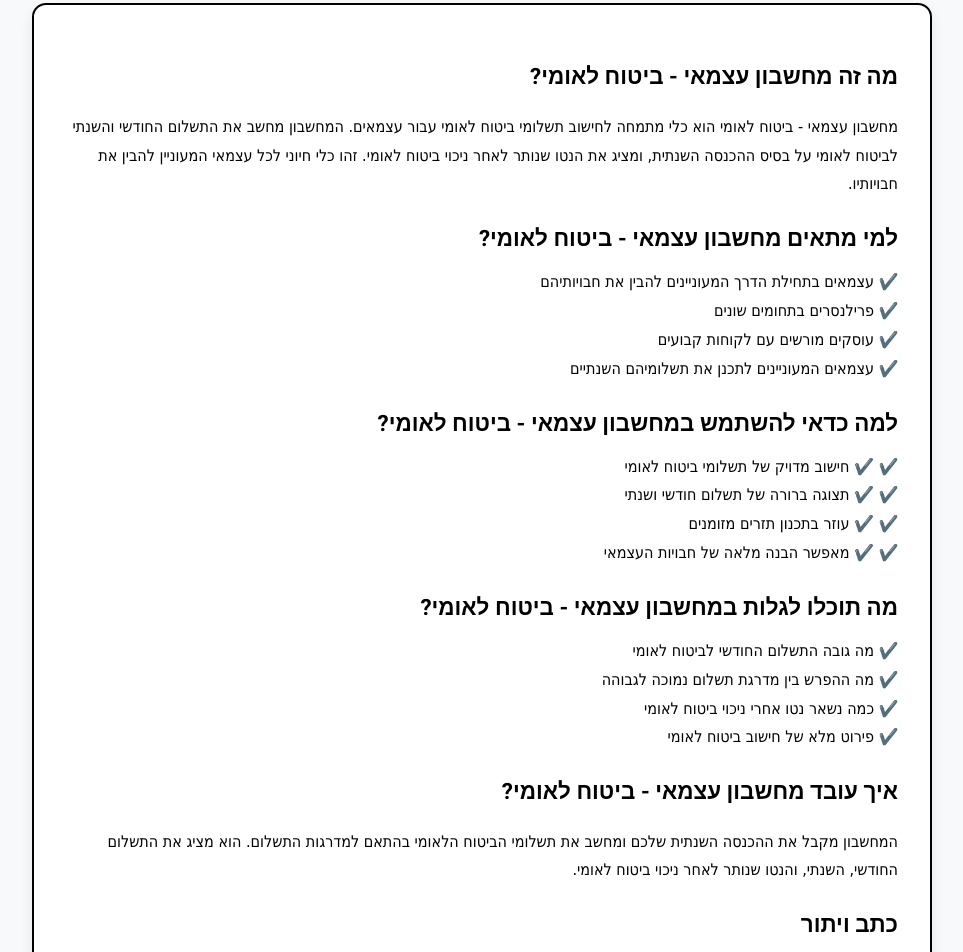
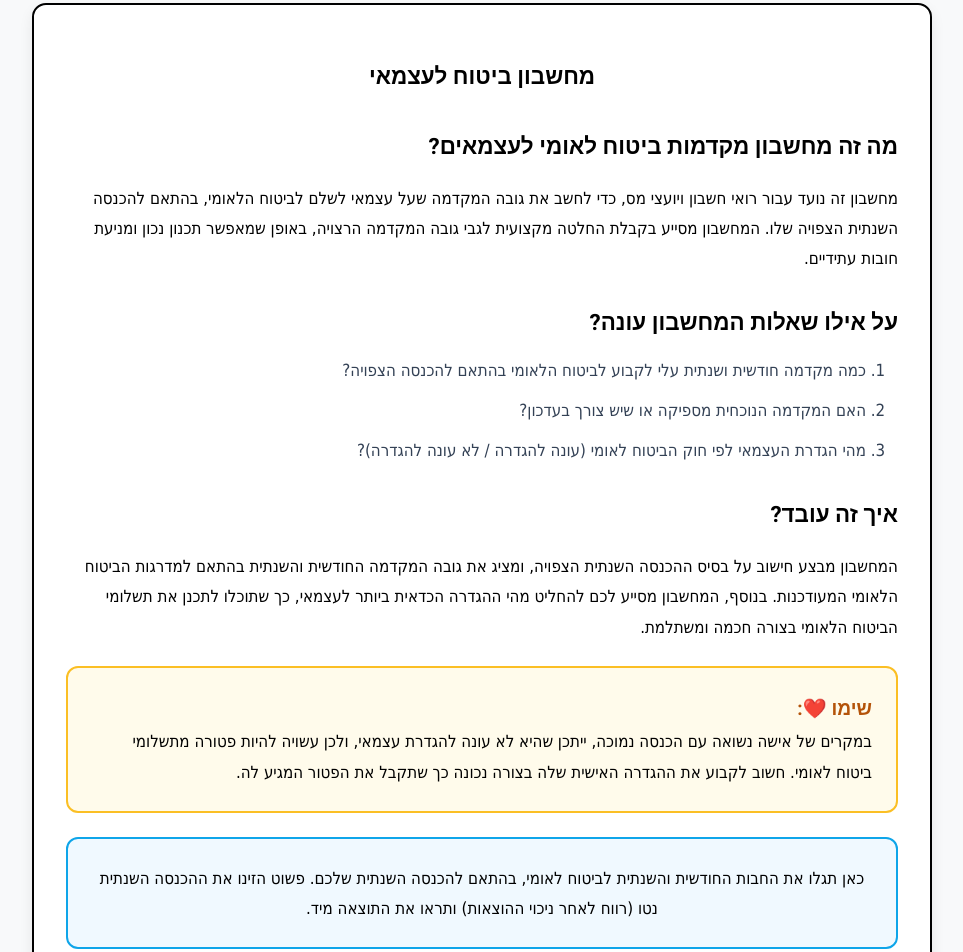
Before and after one commit to 2poslife/FinanceSmartTools, a React (Vite) app: page /simulators/self-employed in a window 1280 px wide. Shown: the part 880-1832 px from the top of the page, without its empty margins (158-1121 px from the left). Built offline with nearby package versions, Linux system fonts and the light colour scheme.

Commit message:
Change the texts of the calculators

```diff
--- a/src/components/Calculators/MicroSelfEmployedCalculator.jsx
+++ b/src/components/Calculators/MicroSelfEmployedCalculator.jsx
@@ -86,8 +86,7 @@ export default function MicroSelfEmployedCalculator() {
                     כלי מהיר ופשוט לבדיקת תשלומי ביטוח לאומי ובריאות לעצמאי זעיר.
                 </p>
                 <div className="calcpage-hero-box">
-                    המחשבון מחשב באופן מיידי את ההפרשות על בסיס הכנסה חייבת (לפי 70% מהברוטו),
-                    ומציג לכם כמה תשלמו בחודש ובשנה — ומה נשאר נטו לאחר הניכויים.
+                    המחשבון מחשב באופן מיידי את תשלומי ביטוח לאומי ומס הריאות על בסיס הכנסה חייבת (לפי 70% מהערך שהוזן), ומציג לכם כמה תשלמי ביטוח לאומי חודשי, שנתי
                 </div>
             </section>
 
@@ -204,42 +203,32 @@ export default function MicroSelfEmployedCalculator() {
 
             {/* Description */}
             <section className="calcpage-description">
-                <h2>מה זה מחשבון עצמאי זעיר?</h2>
+                <h2>מחשבון עצמאי זעיר</h2>
+
                 <p>
-                    מחשבון עצמאי זעיר הוא כלי מתמחה לחישוב תשלומי ביטוח לאומי ובריאות עבור עצמאים זעירים.
-                    המחשבון מחשב את התשלומים על בסיס ההכנסה החייבת (70% מהברוטו) ומציג תשלום חודשי,
-                    תשלום שנתי, ונטו לאחר הניכויים. זהו כלי חיוני לכל עצמאי זעיר המעוניין להבין את חבויותיו.
+                    מחשבון זה נועד עבור רואי חשבון ויועצי מס, כדי לחשב את גובה המקדמה שעל עצמאי זעיר (בעל הכנסה נמוכה מ 120,000) לשלם לביטוח הלאומי, בהתאם להכנסה השנתית נטו הצפויה שלו.
+                    המחשבון מסייע בקבלת החלטה מקצועית לגבי גובה המקדמה הרצויה, באופן שמאפשר תכנון נכון ומניעת חובות עתידיים.
                 </p>
 
-                <h2>למי מתאים מחשבון עצמאי זעיר?</h2>
-                <ul>
-                    <li>עוסקים פטורים בתחילת הדרך</li>
-                    <li>פרילנסרים עם הכנסה נמוכה עד בינונית</li>
-                    <li>עצמאים זעירים המעוניינים לתכנן את תשלומיהם</li>
-                    <li>יועצים המסייעים לעצמאים זעירים</li>
-                </ul>
+                <h3>על אילו שאלות המחשבון עונה?</h3>
+                <ol>
+                    <li>כמה מקדמה חודשית ושנתית עלי לקבוע לביטוח הלאומי בהתאם להכנסה הצפויה?</li>
+                    <li>האם המקדמה הנוכחית מספיקה או שיש צורך בעדכון?</li>
+                    <li>מהי הגדרת העצמאי לפי חוק הביטוח לאומי (עונה להגדרה / לא עונה להגדרה)?</li>
+                </ol>
 
-                <h2>למה כדאי להשתמש במחשבון עצמאי זעיר?</h2>
-                <ul>
-                    <li>✔️ חישוב מהיר ומדויק של תשלומי ביטוח לאומי ובריאות</li>
-                    <li>✔️ תצוגה ברורה של תשלום חודשי ושנתי</li>
-                    <li>✔️ עוזר בתכנון תזרים מזומנים</li>
-                    <li>✔️ מאפשר הבנה מלאה של חבויות העצמאי הזעיר</li>
-                </ul>
-
-                <h2>איך עובד מחשבון עצמאי זעיר?</h2>
+                <h3>איך עובד מחשבון עצמאי זעיר?</h3>
                 <p>
-                    המחשבון מקבל את ההכנסה השנתית הברוטו שלכם ומחשב את ההכנסה החייבת (70% מהברוטו).
-                    על בסיס זה הוא מחשב את תשלומי הביטוח הלאומי והבריאות, ומציג לכם את התשלום החודשי,
-                    השנתי, והנטו שנותר לאחר הניכויים.
+                    המחשבון מקבל את ההכנסה השנתית לאחר ההוצאות שהזנתם ומחשב את ההכנסה החייבת (70% מהברוטו). על בסיס זה הוא מחשב את תשלומי הביטוח הלאומי והבריאות, ומציג לכם את התשלום החושי והשנתי.
                 </p>
 
-                <h2>כתב ויתור</h2>
-                <p className="disclaimer">
-                    מחשבון עצמאי זעיר מספק אומדן בלבד ואינו מהווה ייעוץ מס או תחליף לליווי מקצועי.
-                    שיעורי הביטוח הלאומי והבריאות משתנים לפי חוק, והחישוב אינו כולל כל התנאים האישיים.
-                    מומלץ להתייעץ עם רואה חשבון או יועץ מס מוסמך לקבלת ייעוץ מותאם אישית.
-                </p>
+                <div className="micro-self-employed-note">
+                    <h4 className="micro-self-employed-note-title">שימו ❤️:</h4>
+                    <p className="micro-self-employed-note-text">
+                        עצמאי זעיר לא זכאי לזיכוי מס בגין תשלומי ביטוח לאומי, ולכן 52% מדמי הביטוח הלאומי שהוא משלם לא ניתנים לקיזוז כהוצאה מוכרת לצורכי מס הכנסה.
+                        חשוב לקחת זאת בחשבון בעת תכנון גובה המקדמות והערכת הנטו הצפוי.
+                    </p>
+                </div>
             </section>
         </div>
     );
--- a/src/components/Calculators/SelfEmployedCost.jsx
+++ b/src/components/Calculators/SelfEmployedCost.jsx
@@ -72,7 +72,7 @@ export default function SelfEmployedCost() {
 
             {/* Intro */}
             <section className="calcpage-intro">
-                <h1>מחשבון עצמאי</h1>
+                <h1>מחשבון מקדמות – ביטוח לאומי לעצמאי</h1>
                 <p className="calcpage-tagline">
                     רוצים לדעת כמה תשלמו לביטוח לאומי כעצמאים? המחשבון הזה בשבילכם.
                 </p>
@@ -139,10 +139,6 @@ export default function SelfEmployedCost() {
                                 <h4>תשלום שנתי</h4>
                                 <p>{result.national_insurance.yearly_total.toLocaleString()} ₪</p>
                             </div>
-                            <div className="summary-card green">
-                                <h4>נטו אחרי ביטוח לאומי</h4>
-                                <p>{result.summary.net_after_ni.toLocaleString()} ₪</p>
-                            </div>
                         </div>
 
                         {/* Expand details */}
@@ -166,8 +162,6 @@ export default function SelfEmployedCost() {
                                 <h4>פירוט ביטוח לאומי</h4>
                                 <ul>
                                     <li>הגדרה: {result.national_insurance.definition}</li>
-                                    <li>חלק נמוך: {result.national_insurance.breakdown.low_rate_part} ₪</li>
-                                    <li>חלק גבוה: {result.national_insurance.breakdown.high_rate_part} ₪</li>
                                 </ul>
                             </div>
                         )}
@@ -193,49 +187,41 @@ export default function SelfEmployedCost() {
 
             {/* Description */}
             <section className="calcpage-description">
-                <h2>מה זה מחשבון עצמאי - ביטוח לאומי?</h2>
+                <h2>מחשבון ביטוח לעצמאי</h2>
+
+                <h3>מה זה מחשבון מקדמות ביטוח לאומי לעצמאים?</h3>
                 <p>
-                    מחשבון עצמאי - ביטוח לאומי הוא כלי מתמחה לחישוב תשלומי ביטוח לאומי עבור עצמאים.
-                    המחשבון מחשב את התשלום החודשי והשנתי לביטוח לאומי על בסיס ההכנסה השנתית,
-                    ומציג את הנטו שנותר לאחר ניכוי ביטוח לאומי. זהו כלי חיוני לכל עצמאי המעוניין להבין את חבויותיו.
+                    מחשבון זה נועד עבור רואי חשבון ויועצי מס, כדי לחשב את גובה המקדמה שעל עצמאי לשלם לביטוח הלאומי, בהתאם להכנסה השנתית הצפויה שלו.
+                    המחשבון מסייע בקבלת החלטה מקצועית לגבי גובה המקדמה הרצויה, באופן שמאפשר תכנון נכון ומניעת חובות עתידיים.
                 </p>
 
-                <h2>למי מתאים מחשבון עצמאי - ביטוח לאומי?</h2>
-                <ul>
-                    <li>עצמאים בתחילת הדרך המעוניינים להבין את חבויותיהם</li>
-                    <li>פרילנסרים בתחומים שונים</li>
-                    <li>עוסקים מורשים עם לקוחות קבועים</li>
-                    <li>עצמאים המעוניינים לתכנן את תשלומיהם השנתיים</li>
-                </ul>
+                <h3>על אילו שאלות המחשבון עונה?</h3>
+                <ol>
+                    <li>כמה מקדמה חודשית ושנתית עלי לקבוע לביטוח הלאומי בהתאם להכנסה הצפויה?</li>
+                    <li>האם המקדמה הנוכחית מספיקה או שיש צורך בעדכון?</li>
+                    <li>מהי הגדרת העצמאי לפי חוק הביטוח לאומי (עונה להגדרה / לא עונה להגדרה)?</li>
+                </ol>
 
-                <h2>למה כדאי להשתמש במחשבון עצמאי - ביטוח לאומי?</h2>
-                <ul>
-                    <li>✔️ חישוב מדויק של תשלומי ביטוח לאומי</li>
-                    <li>✔️ תצוגה ברורה של תשלום חודשי ושנתי</li>
-                    <li>✔️ עוזר בתכנון תזרים מזומנים</li>
-                    <li>✔️ מאפשר הבנה מלאה של חבויות העצמאי</li>
-                </ul>
-
-                <h2>מה תוכלו לגלות במחשבון עצמאי - ביטוח לאומי?</h2>
-                <ul>
-                    <li>מה גובה התשלום החודשי לביטוח לאומי</li>
-                    <li>מה ההפרש בין מדרגת תשלום נמוכה לגבוהה</li>
-                    <li>כמה נשאר נטו אחרי ניכוי ביטוח לאומי</li>
-                    <li>פירוט מלא של חישוב ביטוח לאומי</li>
-                </ul>
-
-                <h2>איך עובד מחשבון עצמאי - ביטוח לאומי?</h2>
+                <h3>איך זה עובד?</h3>
                 <p>
-                    המחשבון מקבל את ההכנסה השנתית שלכם ומחשב את תשלומי הביטוח הלאומי בהתאם למדרגות התשלום.
-                    הוא מציג את התשלום החודשי, השנתי, והנטו שנותר לאחר ניכוי ביטוח לאומי.
+                    המחשבון מבצע חישוב על בסיס ההכנסה השנתית הצפויה, ומציג את גובה המקדמה החודשית והשנתית בהתאם למדרגות הביטוח הלאומי המעודכנות.
+                    בנוסף, המחשבון מסייע לכם להחליט מהי ההגדרה הכדאית ביותר לעצמאי, כך שתוכלו לתכנן את תשלומי הביטוח הלאומי בצורה חכמה ומשתלמת.
                 </p>
 
-                <h2>כתב ויתור</h2>
-                <p className="disclaimer">
-                    מחשבון עצמאי - ביטוח לאומי נותן הערכה בלבד ואינו מהווה ייעוץ מס או תחליף לליווי מקצועי.
-                    לפני החלטות כלכליות חשובות, מומלץ להתייעץ עם רואה חשבון מוסמך לקבלת ייעוץ מותאם אישית.
+                <div className="self-employed-note">
+                    <h4 className="self-employed-note-title">שימו ❤️:</h4>
+                    <p className="self-employed-note-text">
+                        במקרים של אישה נשואה עם הכנסה נמוכה, ייתכן שהיא לא עונה להגדרת עצמאי, ולכן עשויה להיות פטורה מתשלומי ביטוח לאומי.
+                        חשוב לקבוע את ההגדרה האישית שלה בצורה נכונה כך שתקבל את הפטור המגיע לה.
+                    </p>
+                </div>
+
+                <p className="calcpage-summary">
+                    כאן תגלו את החבות החודשית והשנתית לביטוח לאומי, בהתאם להכנסה השנתית שלכם.
+                    פשוט הזינו את ההכנסה השנתית נטו (רווח לאחר ניכוי ההוצאות) ותראו את התוצאה מיד.
                 </p>
             </section>
+
         </div>
     );
 }
--- a/src/components/CalculatorsPage/CalculatorsGrid.jsx
+++ b/src/components/CalculatorsPage/CalculatorsGrid.jsx
@@ -53,7 +53,7 @@ const CalculatorsGrid = () => {
             icon: <Users className="calculators-desktop-sim-icon" />,
         },
         {
-            title: "מחשבון עצמאי - ביטוח לאומי",
+            title: "מחשבון מקדמות – ביטוח לאומי לעצמאי",
             desc: "חשב את הביטוח לאומי לעצמאי",
             link: "/simulators/self-employed",
             icon: <Briefcase className="calculators-desktop-sim-icon" />,
--- a/src/components/CalculatorsPage/CalculatorsGridMobile.jsx
+++ b/src/components/CalculatorsPage/CalculatorsGridMobile.jsx
@@ -42,7 +42,7 @@ const CalculatorsGridMobile = () => {
             freeNote: "🔥 ניתן להשתמש בחינם!"
         },
         {
-            title: "מחשבון עצמאי - ביטוח לאומי",
+            title: "מחשבון מקדמות – ביטוח לאומי לעצמאי",
             desc: "חשב את הביטוח לאומי לעצמאי",
             link: "/simulators/self-employed",
             icon: <Briefcase className="calculators-sim-icon" />,
--- a/src/components/HomePage/HomePageDesktop.jsx
+++ b/src/components/HomePage/HomePageDesktop.jsx
@@ -10,7 +10,6 @@ import ImageSection from "./ImageSection";
 import JourneySection from "./JourneySection";
 import FAQSection from "./FAQSection";
 import TestimonialsSection from "./TestimonialsSection";
-import TestimonialsSection2 from "./TestimonialsSection2";
 import TestimonialsSection3 from "./TestimonialsSection3";
 import ArticlesSection from "./ArticlesSection";
 
@@ -28,7 +27,6 @@ function HomePageDesktop() {
       <JourneySection />
       <FAQSection />
       <TestimonialsSection />
-      <TestimonialsSection2 />
       <TestimonialsSection3 />
       <ArticlesSection />
     </div>
--- a/src/styles/Calculators/SelfEmployedCost.css
+++ b/src/styles/Calculators/SelfEmployedCost.css
@@ -286,25 +286,80 @@
 }
 
 .calcpage-description h2 {
+    font-size: 2rem;
+    font-weight: bold;
+    color: #b29053;
+    margin-bottom: 1.5rem;
+    text-align: center;
+}
+
+.calcpage-description h3 {
     font-size: 1.4rem;
     font-weight: bold;
     color: #000000;
-    margin: 1.2rem 0 0.6rem;
-}
-
-.calcpage-description ul {
-    list-style: "✔️ ";
-    margin: 0.6rem 0 1.2rem;
-    padding-right: 1.5rem;
-}
-
-.calcpage-description ul li {
-    color: #000000;
-    font-weight: 500;
+    margin: 1.8rem 0 0.8rem;
 }
 
 .calcpage-description p {
-    color: #000000;
+    color: #334155;
+    font-size: 1.05rem;
+    margin-bottom: 1rem;
+    line-height: 1.8;
+}
+
+.calcpage-description ul,
+.calcpage-description ol {
+    margin: 0.8rem 0 1.5rem;
+    padding-right: 2rem;
+}
+
+.calcpage-description ul li,
+.calcpage-description ol li {
+    color: #334155;
+    font-weight: 500;
+    margin-bottom: 0.6rem;
+    font-size: 1.05rem;
+}
+
+.self-employed-note {
+    background: #fffbeb;
+    border: 2px solid #fbbf24;
+    border-radius: 12px;
+    padding: 1.5rem;
+    margin: 1.5rem 0;
+}
+
+.self-employed-note-title {
+    font-size: 1.2rem;
+    font-weight: bold;
+    color: #b45309;
+    margin: 0 !important;
+    margin-bottom: 0 !important;
+    padding: 0 !important;
+    display: flex;
+    align-items: center;
+    gap: 0.5rem;
+}
+
+.self-employed-note-text {
+    color: #78350f;
+    font-size: 1rem;
+    margin: 0 !important;
+    margin-top: 0 !important;
+    padding: 0 !important;
+    line-height: 1.5;
+}
+
+.calcpage-summary {
+    background: #f0f9ff;
+    border: 2px solid #0ea5e9;
+    border-radius: 12px;
+    padding: 1.5rem;
+    margin-top: 1.5rem;
+    font-size: 1.05rem;
+    color: #0c4a6e;
+    font-weight: 500;
+    text-align: center;
 }
 
 .disclaimer {
```
Also changed, not shown: src/pages/UserPage.css (deleted, +0 -101 lines), src/pages/UserPage.jsx (deleted, +0 -90 lines), src/styles/Calculators/MicroSelfEmployedCalculator.css (+29 -0 lines).
